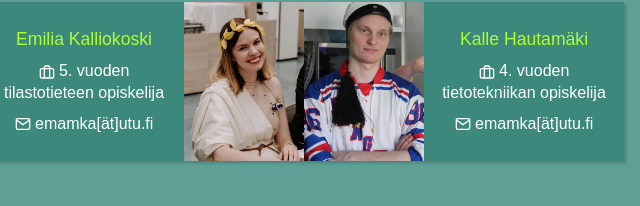
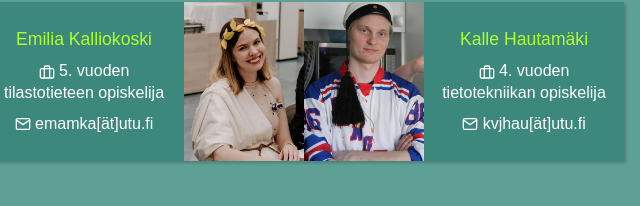
Before and after one commit to DigitKoodit/komateekkarit.fi, a Gatsby site: page /tuutorit in a window 1280 px wide. Shown: the part 564-770 px from the top of the page, 336-976 px from the left. Built offline with nearby package versions, Linux system fonts and the light colour scheme; Gatsby itself is replaced by a stand-in of ours.

Commit message:
Add mail for Kalle.

```diff
--- a/src/components/tutors.js
+++ b/src/components/tutors.js
@@ -46,7 +46,7 @@
   image: kalle, // 2581 x 3265
   name: 'Kalle Hautamäki',
   bio: '4. vuoden tietotekniikan opiskelija',
-  mail: 'emamka[ät]utu.fi'
+  mail: 'kvjhau[ät]utu.fi'
 }], [{
   image: konsta,
   name: 'Konsta Purtsi',
```
